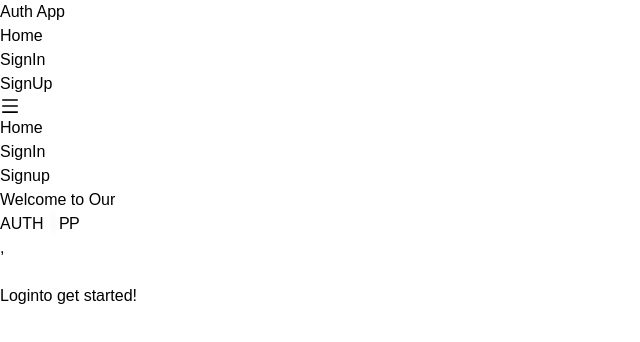
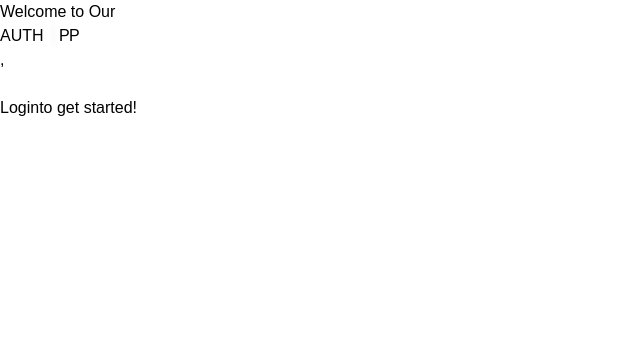
Before and after one commit to itsmevikas1009/Auth-App, a React (Vite) app in the folder client/: page / in a window 1280 px wide. Shown: the top 342 px of the page, without its empty margins (0-640 px from the left). Built offline with nearby package versions, Linux system fonts and the light colour scheme; a web font is replaced by a local one.

Commit message:
Auth-App

```diff
--- a/client/src/Dashboard.jsx
+++ b/client/src/Dashboard.jsx
@@ -41,7 +41,7 @@ function Dashboard({ user, setUser }) {
             () => navigate("/")
           )
         ) : (
-          () => navigate("/")
+          <div>Hello</div>
         )}
       </div>
     </>
--- a/client/src/HomePage.jsx
+++ b/client/src/HomePage.jsx
@@ -12,7 +12,6 @@ function HomePage({ user, setUser }) {
   }, []);
   return (
     <>
-      <NavBar user={user} setUser={setUser} />
       <div className="dark:text-white text-gray-900 text-5xl text-center my-20">
         Welcome to Our&nbsp;
         <h1
```
